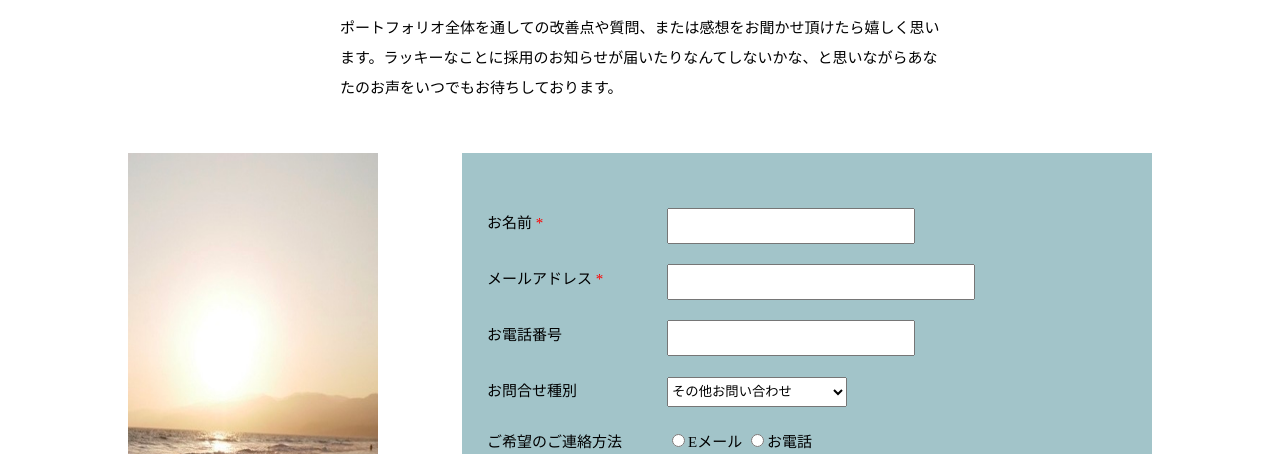
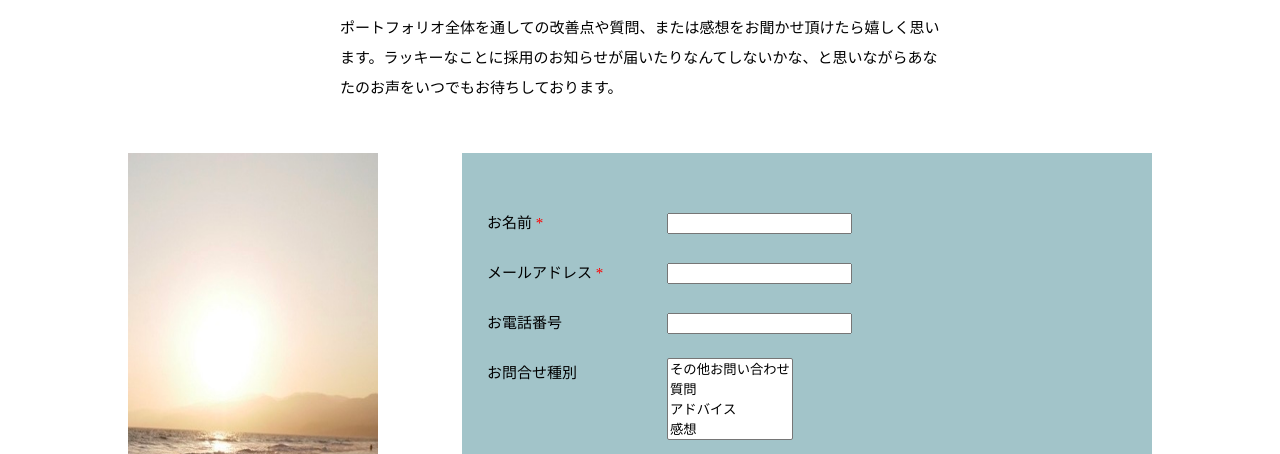
Before and after one commit to aritan2525/portfolio, a plain HTML site: page contact.html in a window 1280 px wide. Shown: the part 289-743 px from the top of the page. Drawn offline with nearby package versions, Linux system fonts and the light colour scheme; a web font is replaced by a local one.

Commit message:
Update contact.html

```diff
--- a/contact.html
+++ b/contact.html
@@ -33,17 +33,17 @@
                     <div id="contact-main">
                         <img src="images/contact.JPG" alt="ビーチ" id="contact-img">
                         <div class="form">
-                            <form>
+                            <form name="contact-portfolio" method="POST" netlify>
                                 <dl>
                                     <dt><span class="required">お名前</span></dt>
-                                    <dd><input type="text" name="name" class="name" required autocomplete="name"></dd>
+                                    <dd><input type="text" name="name" required autocomplete="name"></dd>
                                     <dt><span class="required">メールアドレス</span></dt>
-                                    <dd><input type="email" name="email" class="email" required autocomplete="email"></dd>
+                                    <dd><input type="email" name="email" required autocomplete="email"></dd>
                                     <dt>お電話番号</dt>
-                                    <dd><input type="tel" name="tel" class="tel" autocomplete="tel"></dd>
+                                    <dd><input type="tel" name="tel" autocomplete="tel"></dd>
                                     <dt>お問合せ種別</dt>
                                     <dd>
-                                        <select name="type" class="type">
+                                        <select name="role[]" multiple>
                                             <option value="その他お問い合わせ">その他お問い合わせ</option>
                                             <option value="質問">質問</option>
                                             <option value="アドバイス">アドバイス</option>
```
